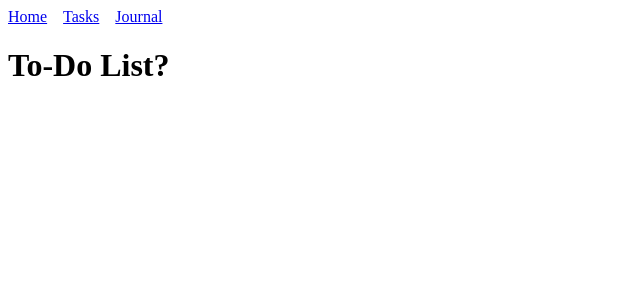
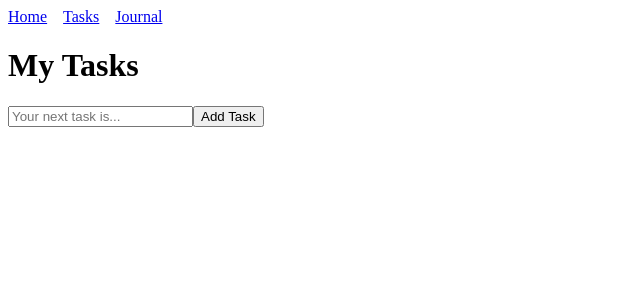
Before and after one commit to gamejam-sandwich/todo-app, a React (Vite) app: page /todos in a window 1280 px wide. Shown: the top 300 px of the page, without its empty margins (0-640 px from the left). Built offline with nearby package versions, Linux system fonts and the light colour scheme.

Commit message:
Added tasks editor

```diff
--- a/src/App.jsx
+++ b/src/App.jsx
@@ -1,11 +1,9 @@
 import { Routes, Route, Link } from 'react-router-dom';
+import Navbar from './components/Navbar';
+import Tasks from './pages/Tasks';
 
 function Home() {
     return <h1>Journal cover</h1>;
-}
-
-function TodoList() {
-    return <h1>To-Do List?</h1>;
 }
 
 function Journal() {
@@ -15,15 +13,11 @@ function Journal() {
 export default function App() {
     return (
         <div>
-            <nav style={{display: 'flex', gap: '1rem', marginBottom: '1rem'}}>
-                <Link to="/">Home</Link>
-                <Link to="/todos">Tasks</Link>
-                <Link to="/journals">Journal</Link>
-            </nav>
+            <Navbar />
 
             <Routes>
                 <Route path="/" element={<Home />} />
-                <Route path="/todos" element={<TodoList />} />
+                <Route path="/todos" element={<Tasks />} />
                 <Route path="/journals" element={<Journal />} />
             </Routes>
         </div>
--- /dev/null
+++ b/src/components/Navbar.jsx
@@ -0,0 +1,11 @@
+import { Link } from 'react-router-dom';
+
+export default function Navbar() {
+    return (
+        <nav style={{display: 'flex', gap: '1rem', marginBottom: '1rem'}}>
+            <Link to="/">Home</Link>
+            <Link to="/todos">Tasks</Link>
+            <Link to="/journals">Journal</Link>
+        </nav>
+    );
+}
--- /dev/null
+++ b/src/pages/Tasks.jsx
@@ -0,0 +1,65 @@
+import { useState } from 'react';
+
+export default function Tasks() {
+    const [tasks, setTasks] = useState([]);
+    const [inputText, setInputText] = useState('');
+
+    function handleAddTask(e) {
+        e.preventDefault();  // prevent page from refreshing on submission
+        if (!inputText.trim()) return;  // ignore empty input
+
+        const newTask = {
+            id: Date.now(),
+            text: inputText,
+            completed: false,
+        };
+
+        setTasks([...tasks, newTask]);
+        setInputText('');
+    }
+
+    function handleToggleTask(id) {
+        setTasks(
+            tasks.map((task) =>
+                task.id === id ? { ...task, completed: !task.completed } : task
+            )
+        )
+    }
+
+    function handleDeleteTask(id) {
+        setTasks(tasks.filter((task) => task.id !== id));
+    }
+
+    return (
+        <div>
+            <h1>My Tasks</h1>
+            <form onSubmit={handleAddTask} style={{marginBottom: '1rem'}}>
+                <input
+                    type="text"
+                    placeholder="Your next task is..."
+                    value={inputText}
+                    onChange={(e) => setInputText(e.target.value)}
+                />
+                <button type="submit">Add Task</button>
+            </form>
+
+            <ul>
+                {tasks.map((task) => (
+                    <li key={task.id} style={{marginBottom: '0.5rem'}}>
+                        <span
+                            onClick={() => handleToggleTask(task.id)}
+                            style={{
+                                textDecoration: task.completed ? 'line-through' : 'none',
+                                cursor: 'pointer',
+                                marginRight: '1rem',
+                            }}
+                        >
+                            {task.text}
+                        </span>
+                        <button onClick={() => handleDeleteTask(task.id)}>Delete</button>
+                    </li>
+                ))}
+            </ul>
+        </div>
+    )
+}
```
Also changed, not shown: src/pages/Home.jsx (added), src/pages/Journal.jsx (added).
